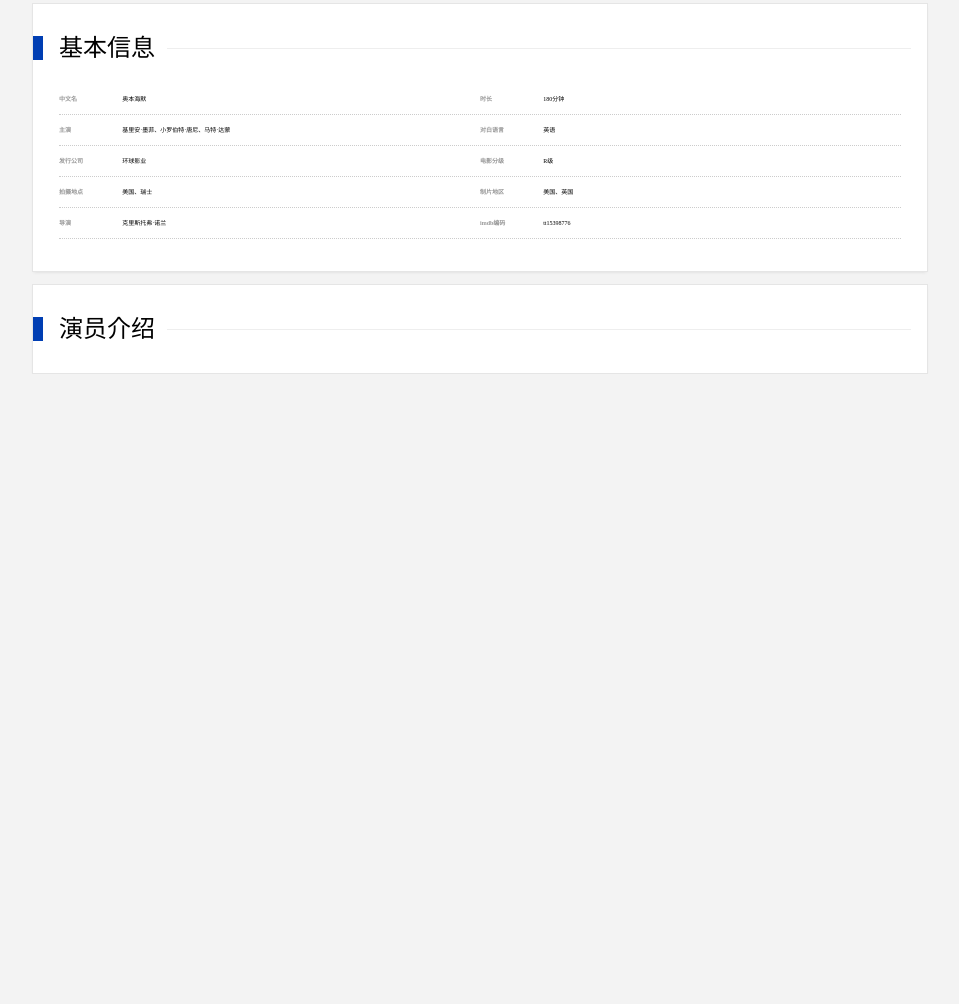
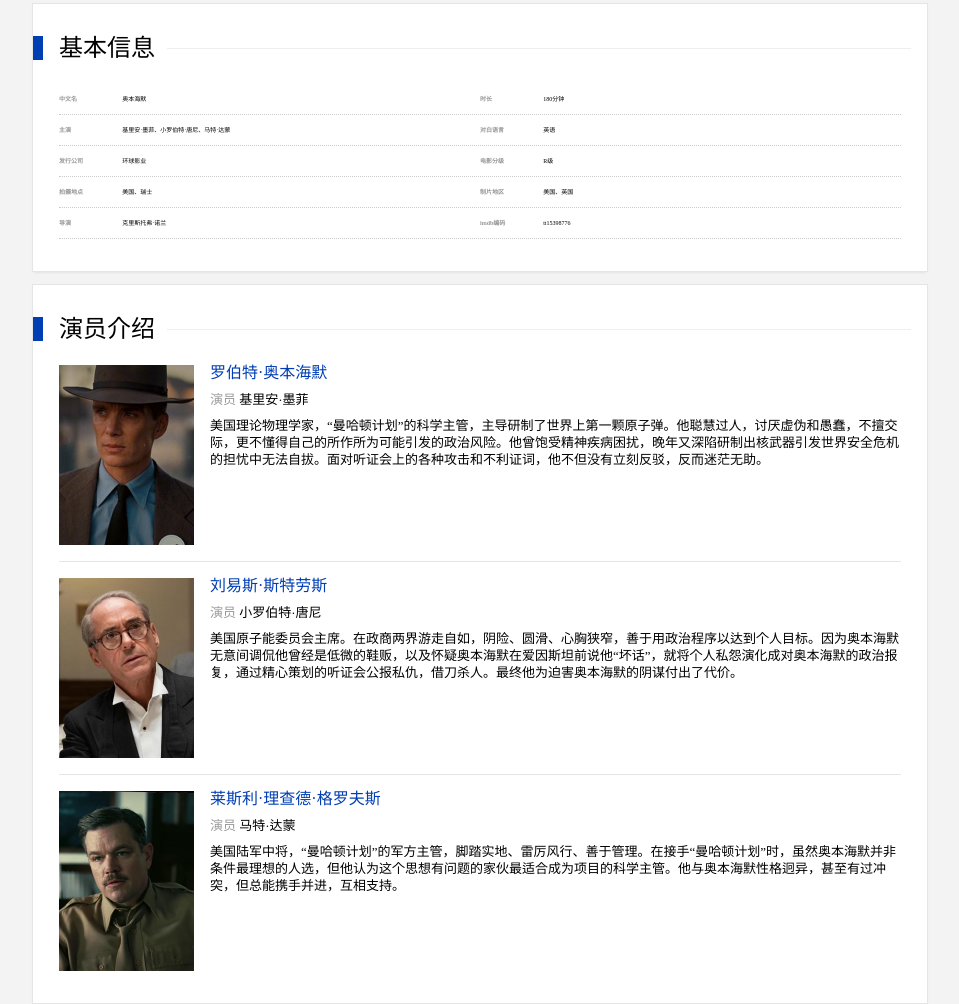
Before and after one commit to 77dfeba/fron-end-startup, a plain HTML site: page javascript/01 MyFavorityTV/index.html in a window 1280 px wide. Shown: the part 723-1727 px from the top of the page, without its empty margins (160-1119 px from the left). Before the commit the page ends 1097 px from the top, so only its background shows below. Drawn offline with Linux system fonts and the light colour scheme.

Commit message:
作业1：完成演员介绍

```diff
--- a/javascript/01 MyFavorityTV/index.html
+++ b/javascript/01 MyFavorityTV/index.html
@@ -156,6 +156,47 @@
             <div class="title">演员介绍</div>
             <div class="line"></div>
         </div>
+        <ul class="actor-list">
+            <li class="actor-item">
+                <img class="actor-img" src="./images/actor01.jpg" alt="actor1">
+                <div class="actor-desc">
+                    <div class="role-name">罗伯特·奥本海默</div>
+                    <div class="actor-name">
+                        <span class="label">演员</span>
+                        <span class="name">基里安·墨菲</span>
+                    </div>
+                    <p class="role-detail">
+                        美国理论物理学家，“曼哈顿计划”的科学主管，主导研制了世界上第一颗原子弹。他聪慧过人，讨厌虚伪和愚蠢，不擅交际，更不懂得自己的所作所为可能引发的政治风险。他曾饱受精神疾病困扰，晚年又深陷研制出核武器引发世界安全危机的担忧中无法自拔。面对听证会上的各种攻击和不利证词，他不但没有立刻反驳，反而迷茫无助。
+                    </p>
+                </div>
+            </li>
+            <li class="actor-item">
+                <img class="actor-img" src="./images/actor02.jpg" alt="actor1">
+                <div class="actor-desc">
+                    <div class="role-name">刘易斯·斯特劳斯</div>
+                    <div class="actor-name">
+                        <span class="label">演员</span>
+                        <span class="name">小罗伯特·唐尼</span>
+                    </div>
+                    <p class="role-detail">
+                        美国原子能委员会主席。在政商两界游走自如，阴险、圆滑、心胸狭窄，善于用政治程序以达到个人目标。因为奥本海默无意间调侃他曾经是低微的鞋贩，以及怀疑奥本海默在爱因斯坦前说他“坏话”，就将个人私怨演化成对奥本海默的政治报复，通过精心策划的听证会公报私仇，借刀杀人。最终他为迫害奥本海默的阴谋付出了代价。
+                    </p>
+                </div>
+            </li>
+            <li class="actor-item">
+                <img class="actor-img" src="./images/actor03.jpg" alt="actor1">
+                <div class="actor-desc">
+                    <div class="role-name">莱斯利·理查德·格罗夫斯</div>
+                    <div class="actor-name">
+                        <span class="label">演员</span>
+                        <span class="name">马特·达蒙</span>
+                    </div>
+                    <p class="role-detail">
+                        美国陆军中将，“曼哈顿计划”的军方主管，脚踏实地、雷厉风行、善于管理。在接手“曼哈顿计划”时，虽然奥本海默并非条件最理想的人选，但他认为这个思想有问题的家伙最适合成为项目的科学主管。他与奥本海默性格迥异，甚至有过冲突，但总能携手并进，互相支持。
+                    </p>
+                </div>
+            </li>
+        </ul>
     </div>
 </div>
 
--- a/javascript/01 MyFavorityTV/style.css
+++ b/javascript/01 MyFavorityTV/style.css
@@ -187,8 +187,52 @@ body {
     width: 80px;
     flex-basis: 15%;
 }
+
 .main-content .base-intro .content-wrapper .row .col .row-data {
     color: #000;
 }
 
 /* 演员信息 */
+.main-content .actor-intro .actor-list {
+    margin-top: 24px;
+    padding: 0px 10px;
+}
+
+.main-content .actor-intro .actor-list .actor-item {
+    display: flex;
+    align-items: start;
+}
+
+.main-content .actor-intro .actor-list .actor-item:not(:last-child) {
+    padding-bottom: 16px;
+    margin-bottom: 16px;
+    border-bottom: 1px solid #e4e4e4;
+}
+
+.main-content .actor-intro .actor-list .actor-item .actor-img {
+    width: 135px;
+}
+
+.main-content .actor-intro .actor-list .actor-item .actor-desc {
+    margin-left: 16px;
+}
+
+.main-content .actor-intro .actor-list .actor-item .actor-desc .role-name {
+    color: #003eb3;
+    font-weight: 500;
+    margin-bottom: 12px;
+}
+
+.main-content .actor-intro .actor-list .actor-item .actor-desc .actor-name {
+    font-size: 13px;
+    margin-bottom: 12px;
+}
+
+.main-content .actor-intro .actor-list .actor-item .actor-desc .actor-name .label {
+    color: #999;
+}
+
+.main-content .actor-intro .actor-list .actor-item .actor-desc .role-detail {
+    font-size: 13px;
+    line-height: 1.3;
+}
```
Also changed, not shown: javascript/01 MyFavorityTV/images/actor01.jpg (added), javascript/01 MyFavorityTV/images/actor02.jpg (added), javascript/01 MyFavorityTV/images/actor03.jpg (added).
